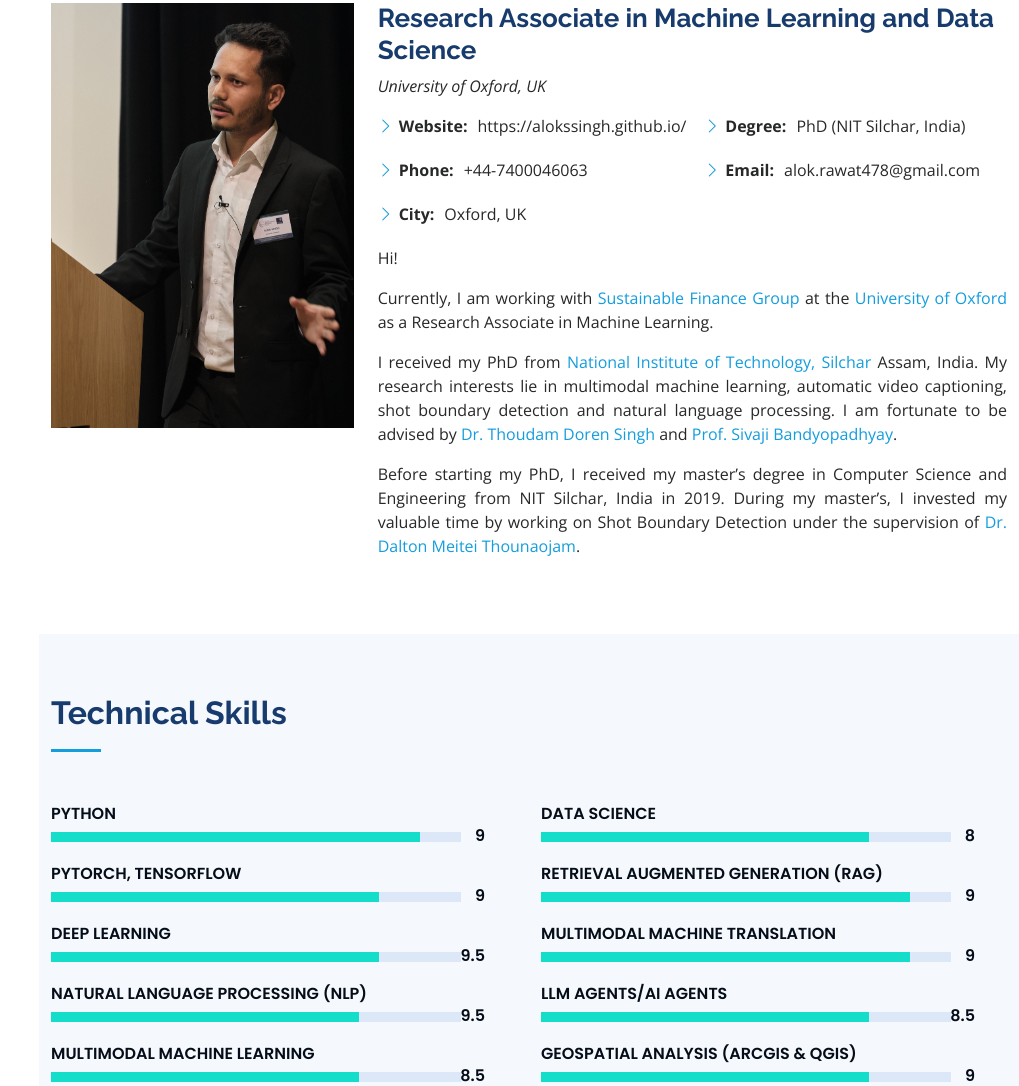
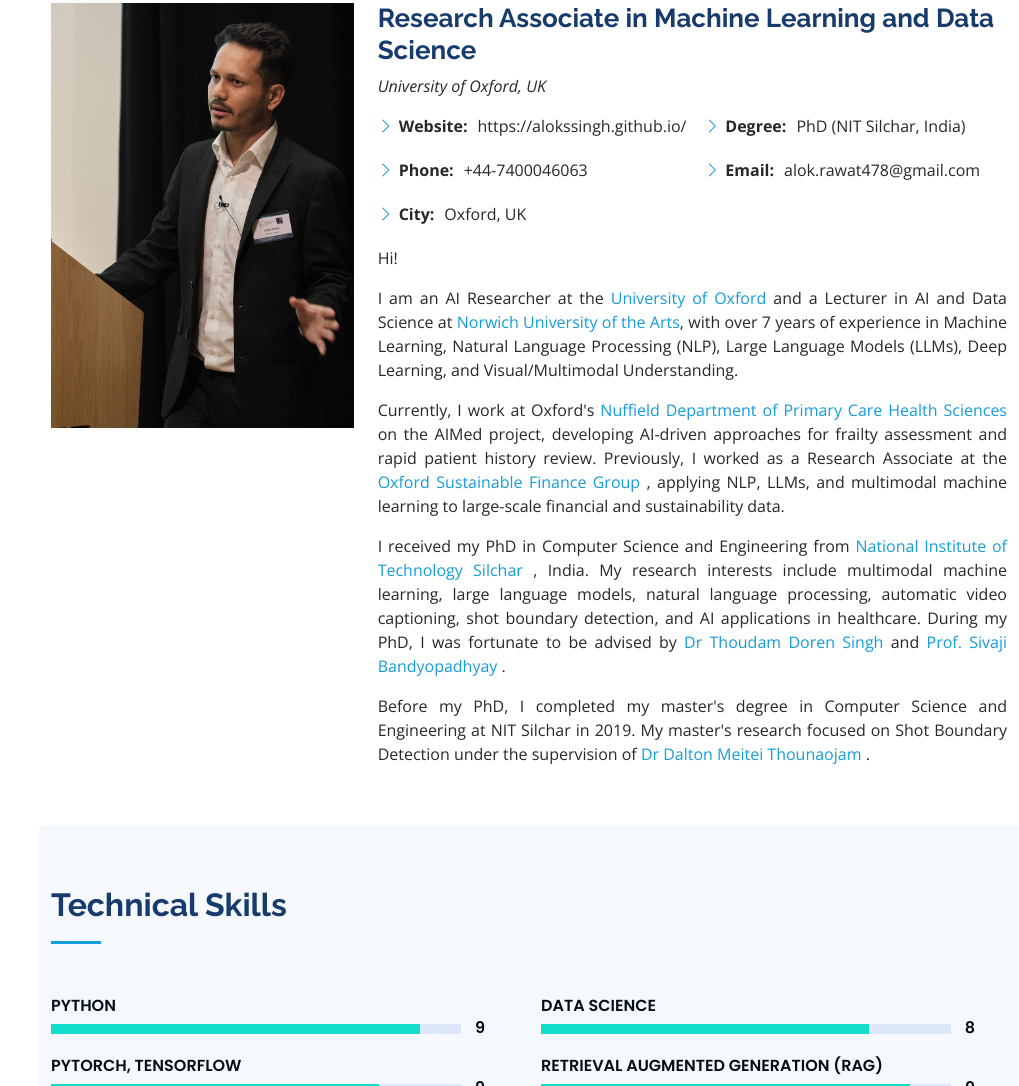
Before and after one commit to alokssingh/alokssingh.github.io, a plain HTML site: page index.html in a window 1280 px wide. Shown: the part 965-2051 px from the top of the page, without its empty margins (261-1280 px from the left). Drawn offline with nearby package versions, Linux system fonts and the light colour scheme.

Commit message:
Update index.html

```diff
--- a/index.html
+++ b/index.html
@@ -128,26 +128,63 @@
               </div>
             </div>
             <p>Hi!</p>
+
+
 <p>
-              Currently, I am working with <a href="https://www.cgfi.ac.uk/2023/03/alok-singh/">
-                Sustainable Finance Group</a> at the
+  I am an AI Researcher at the
   <a href="https://www.ox.ac.uk/">University of Oxford</a>
-                as a Research Associate in Machine Learning.
+  and a Lecturer in AI and Data Science at
+  <a href="https://www.nua.ac.uk/">Norwich University of the Arts</a>,
+  with over 7 years of experience in Machine Learning,
+  Natural Language Processing (NLP), Large Language Models (LLMs),
+  Deep Learning, and Visual/Multimodal Understanding.
 </p>
+
 <p>
-              I received my PhD from <a href="http://www.nits.ac.in/">National Institute of Technology, Silchar</a> Assam, India.
-              My research interests lie in multimodal machine learning,
-              automatic video captioning, shot boundary detection and natural language processing.
-              I am fortunate to be advised by <a href="http://cs.nits.ac.in/doren/">Dr. Thoudam Doren Singh</a>
-               and <a href="http://www.jaduniv.edu.in/profile.php?uid=2">Prof. Sivaji Bandyopadhyay</a>.
+  Currently, I work at Oxford's
+  <a href="https://www.phc.ox.ac.uk/">
+    Nuffield Department of Primary Care Health Sciences
+  </a>
+  on the AIMed project, developing AI-driven approaches for
+  frailty assessment and rapid patient history review.
+  Previously, I worked as a Research Associate at the
+  <a href="https://www.cgfi.ac.uk/">
+    Oxford Sustainable Finance Group
+  </a>,
+  applying NLP, LLMs, and multimodal machine learning
+  to large-scale financial and sustainability data.
 </p>
+
 <p>
-              Before starting my PhD, I received my master’s degree in
-              Computer Science and Engineering from NIT Silchar, India in 2019.
-              During my master’s, I invested my valuable time by working on
-              Shot Boundary Detection under the supervision of
-              <a href="http://cs.nits.ac.in/dalton/">Dr. Dalton Meitei Thounaojam</a>.</p>
+  I received my PhD in Computer Science and Engineering from
+  <a href="http://www.nits.ac.in/">
+    National Institute of Technology Silchar
+  </a>, India.
+  My research interests include multimodal machine learning,
+  large language models, natural language processing,
+  automatic video captioning, shot boundary detection,
+  and AI applications in healthcare.
+  During my PhD, I was fortunate to be advised by
+  <a href="http://cs.nits.ac.in/doren/">
+    Dr Thoudam Doren Singh
+  </a>
+  and
+  <a href="http://www.jaduniv.edu.in/profile.php?uid=2">
+    Prof. Sivaji Bandyopadhyay
+  </a>.
 </p>
+
+<p>
+  Before my PhD, I completed my master's degree in
+  Computer Science and Engineering at NIT Silchar in 2019.
+  My master's research focused on Shot Boundary Detection
+  under the supervision of
+  <a href="http://cs.nits.ac.in/dalton/">
+    Dr Dalton Meitei Thounaojam
+  </a>.
+</p>
+
+
             </div>
         </div>
       </div>
```
Lines whose indentation alone changed are shown as unchanged.
